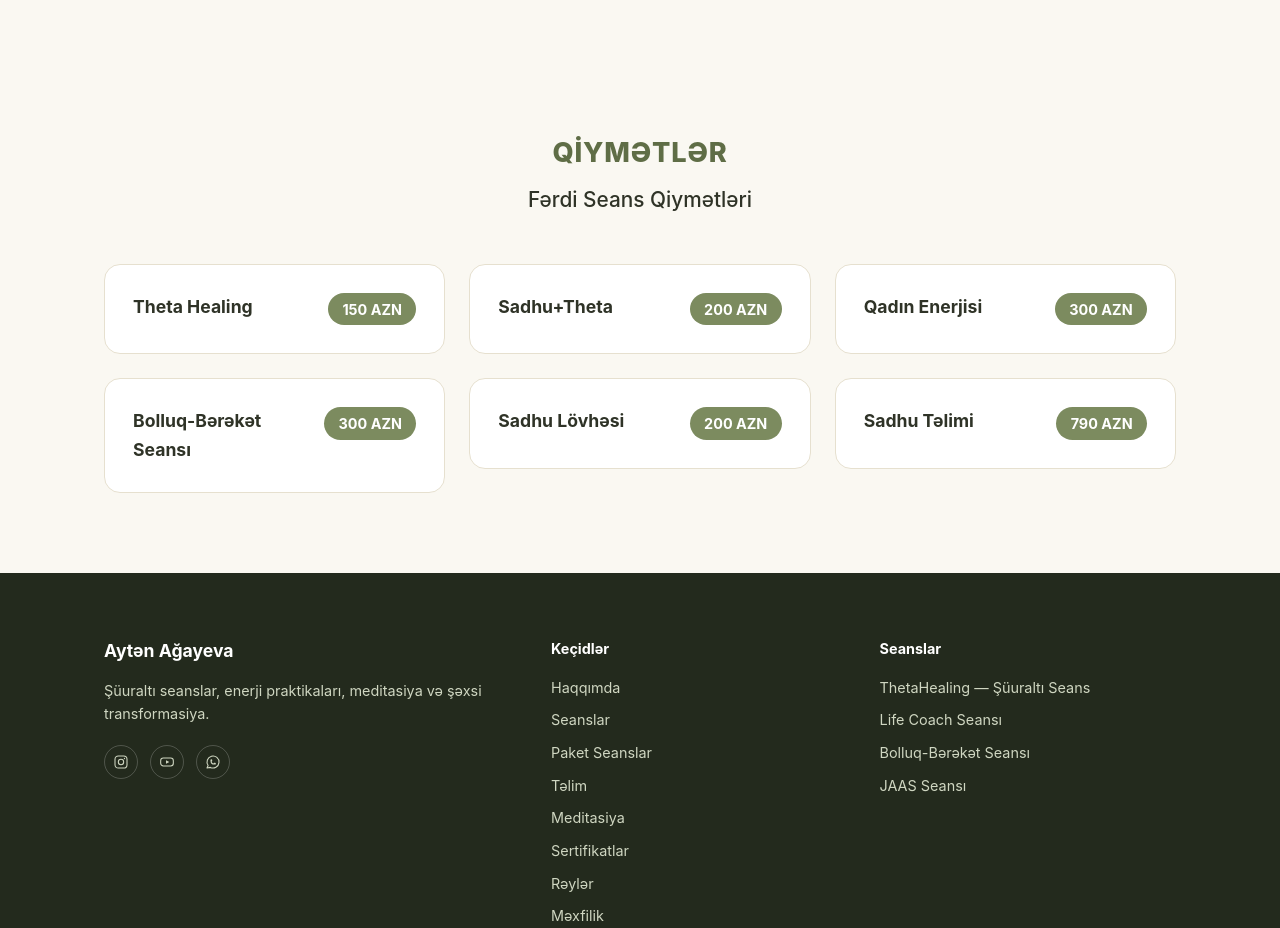
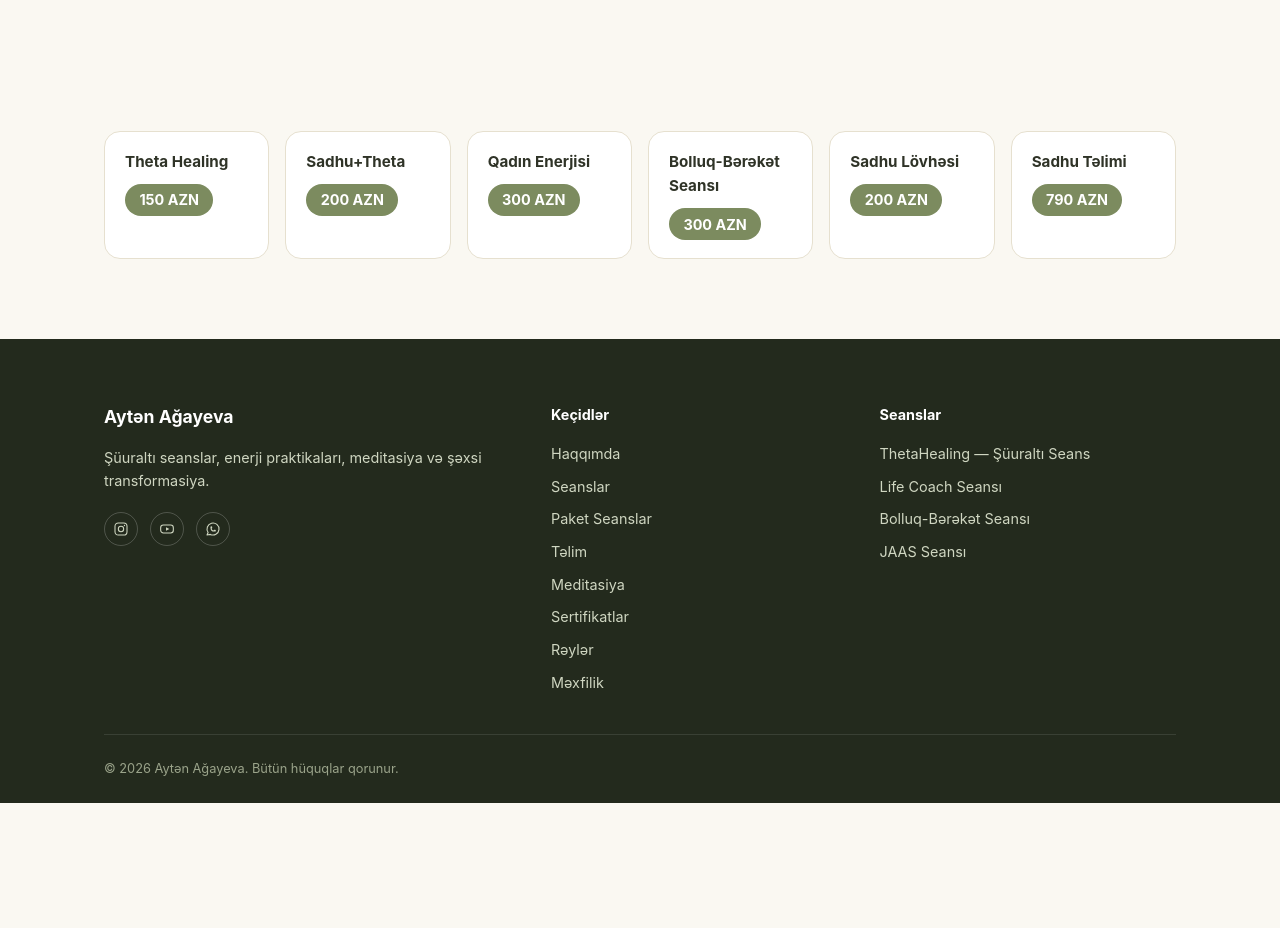
Before and after one commit to alamdarmanafov/aytenagayeva, a Next.js app: page /seanslar in a window 1280 px wide. Shown: the part 1260-2188 px from the top of the page. After the commit the page ends 2063 px from the top, so only its background shows below. Built offline with nearby package versions, Linux system fonts and the light colour scheme.

Commit message:
Show session prices side by side, remove section heading
- Use a dedicated 2-column price-grid (auto-fits to more columns on
  wider screens) instead of the single-column packages-grid
- Remove the "Qiymətlər" eyebrow and "Fərdi Seans Qiymətləri" heading

```diff
--- a/app/globals.css
+++ b/app/globals.css
@@ -1044,6 +1044,26 @@ footer {
   line-height: 1.7;
 }
 
+.price-grid {
+  display: grid;
+  grid-template-columns: repeat(auto-fit, minmax(150px, 1fr));
+  gap: 1rem;
+}
+
+.price-card {
+  padding: 1.1rem 1.25rem;
+}
+
+.price-card .package-head {
+  flex-direction: column;
+  align-items: flex-start;
+  gap: 0.6rem;
+}
+
+.price-card .package-head h3 {
+  font-size: 0.95rem;
+}
+
 .tab-radio {
   display: none;
 }
--- a/app/seanslar/page.js
+++ b/app/seanslar/page.js
@@ -63,11 +63,7 @@ export default function Seanslar() {
 
         <section id="qiymetler">
           <div className="container">
-            <div className="section-head">
-              <p className="eyebrow">Qiymətlər</p>
-              <h2>Fərdi Seans Qiymətləri</h2>
-            </div>
-            <div className="packages-grid">
+            <div className="price-grid">
               {prices.map((p) => (
                 <div className="package-card price-card" key={p.title}>
                   <div className="package-head">
```
